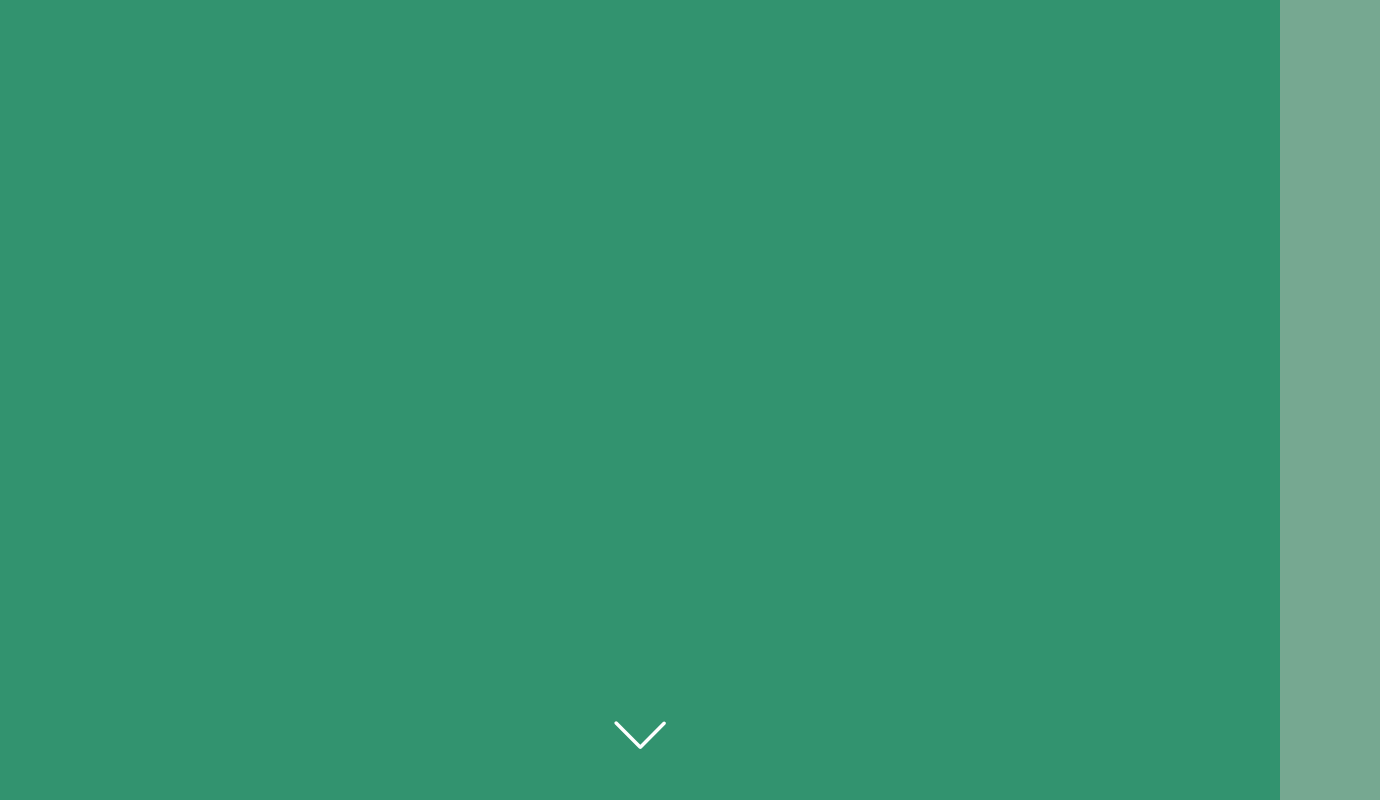
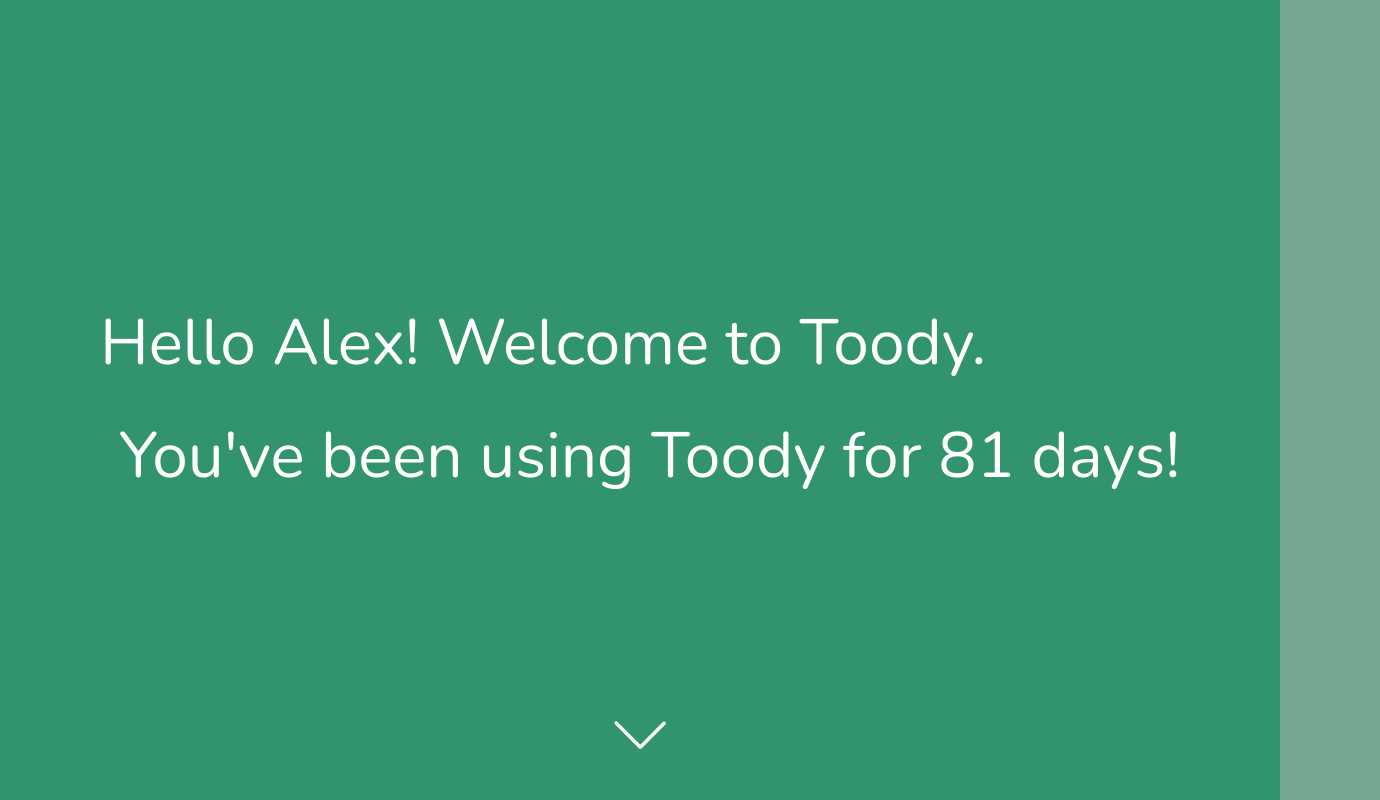
Before and after one commit to ctc-uci/toody-app, a React (Create React App) app: page / in a window 1280 px wide. Shown: the top 800 px of the page, 1380 px wide, since content can reach past the window. Built offline with nearby package versions, Linux system fonts and the light colour scheme.

Commit message:
Completed section 1

```diff
--- a/src/pages/Home/Home.css
+++ b/src/pages/Home/Home.css
@@ -8,6 +8,36 @@
     text-align: center;
 
     font-size: 64px;
+}
+
+.welcome {
+    width: 100%;
+}
+
+.landing #hello {
+    position: relative;
+    left: 100px;
+    height: 87px;
+    font-family: 'Nunito';
+    font-style: normal;
+    font-weight: 400;
+    font-size: 64px;
+    line-height: 87px;
+    text-align: left;
+    margin: 0 0 26px 0;
+}
+
+.landing #days {
+    position: relative;
+    right: 100px;
+    height: 87px;
+    font-family: 'Nunito';
+    font-style: normal;
+    font-weight: 400;
+    font-size: 64px;
+    line-height: 87px;
+    text-align: right;
+    margin: 0;
 }
 
 /* TODO: Once you've added
--- a/src/pages/Home/Home.jsx
+++ b/src/pages/Home/Home.jsx
@@ -1,4 +1,4 @@
-import React from 'react';
+import React, { useEffect, useState } from 'react';
 import PropTypes from 'prop-types';
 import ToDo from './ToDo';
 import JournalEntries from './JournalEntries';
@@ -38,15 +38,19 @@
 ];
 
 const Home = () => {
+  const [days, setDays] = useState(1);
+
+  useEffect(() => {
+    setDays(Math.floor(Math.random() * 100) + 1);
+  }, []);
+
   return (
     <div className="home">
       <div className="landing">
-        {/* TODO:
-            Add code here to display the text on the top panel
-            (the "landing page," as this div is named.) The
-            finished panel should display the two lines of text
-            shown on the Figma design.
-           */}
+        <div className="welcome">
+          <p id="hello">Hello Alex! Welcome to Toody.</p>
+          <p id="days">You&apos;ve been using Toody for {days} days!</p>
+        </div>
         <button
           className="scroll-down"
           onClick={e => {
```
Also changed, not shown: 1 other file (tests, documents, lock files or other folders).
